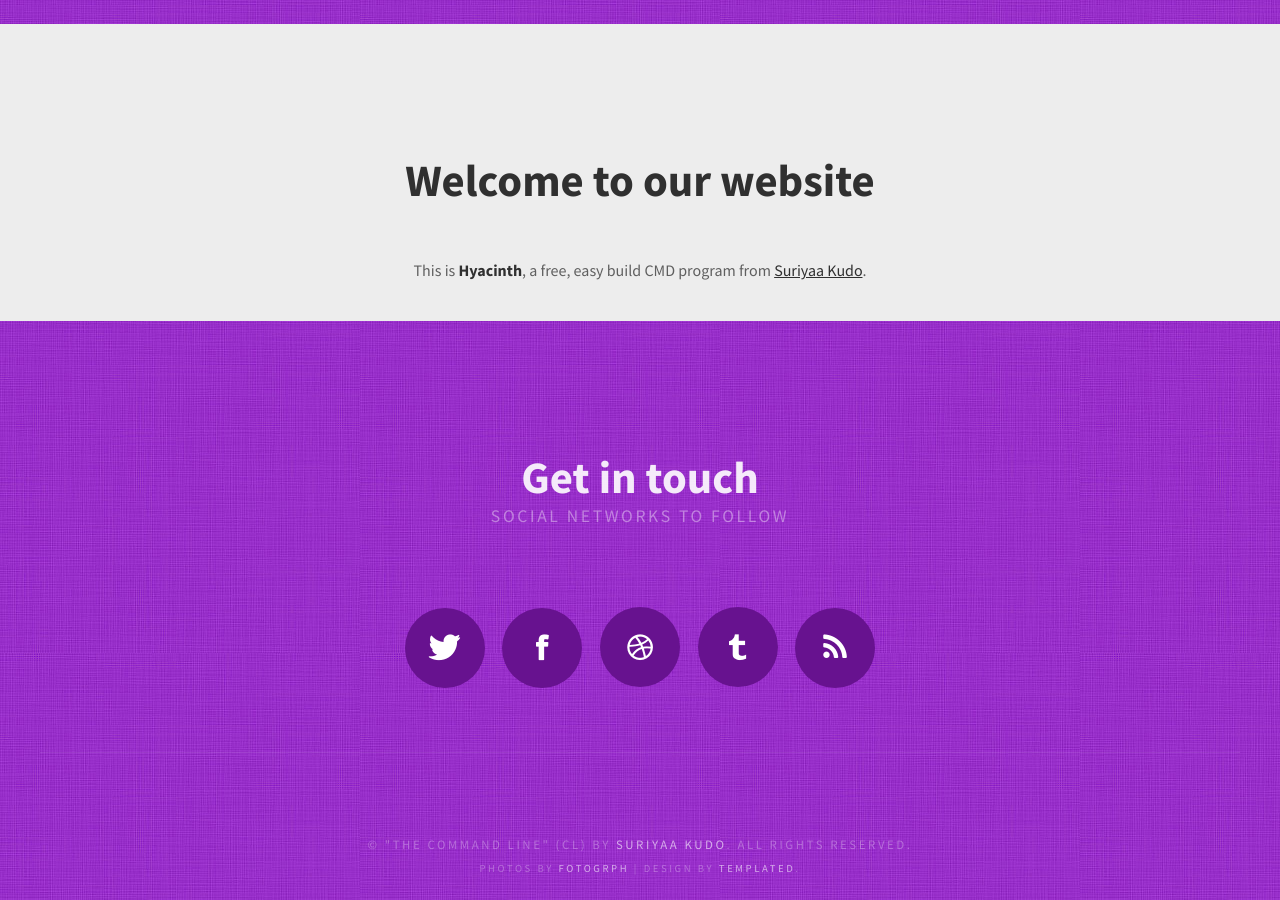
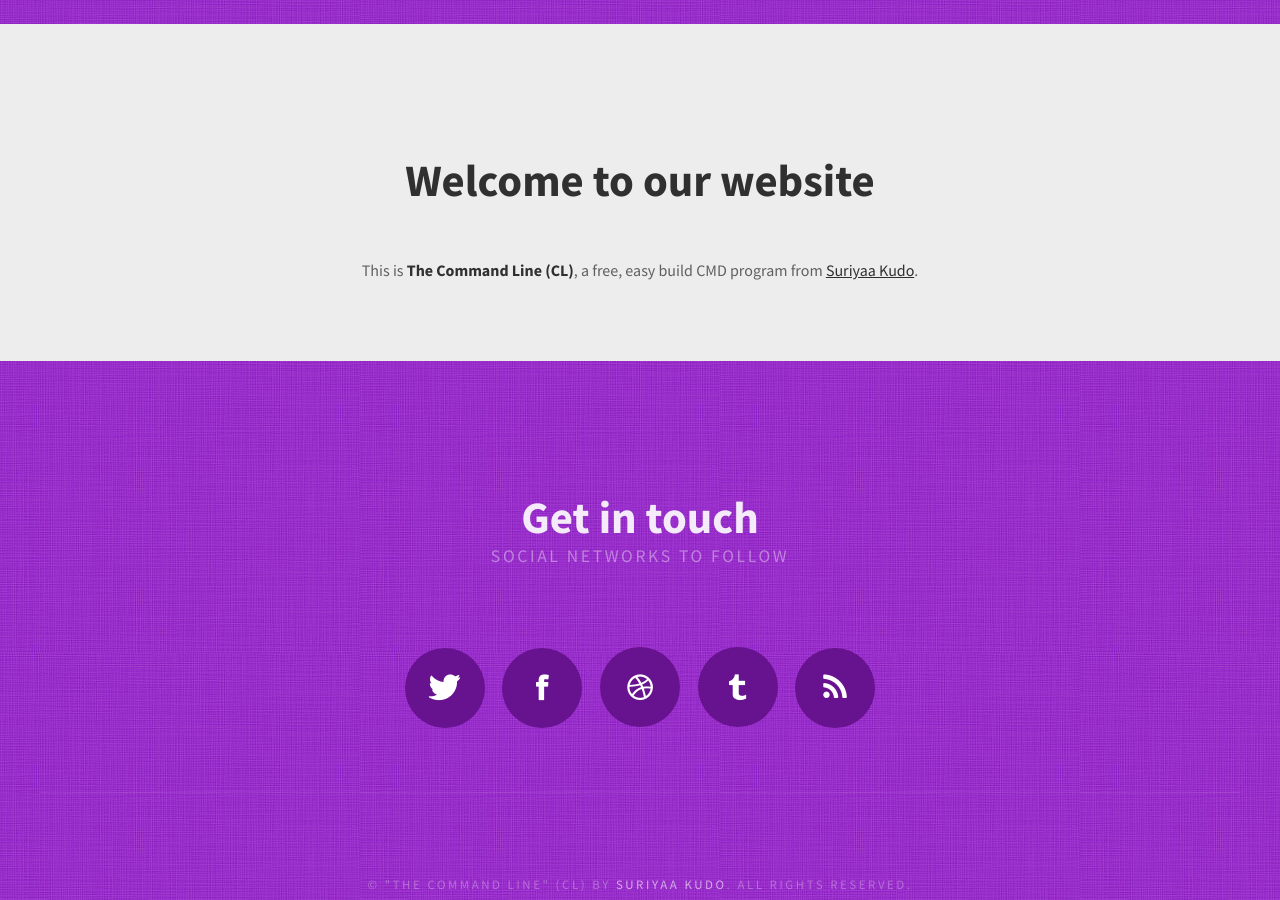
Before and after one commit to iSC-Host/cl.isc, a Jekyll site: the page built from index.html, in a window 1280 px wide and 900 px high, scrolled down 1147 px. Built offline with Jekyll 4.4.1, drawn with Linux system fonts in a browser that asks for light colours; comment, search, counter and statistics services are not loaded.

Commit message:
Update index.html

```diff
--- a/index.html
+++ b/index.html
@@ -31,7 +31,7 @@ text: Founded and developed by <a href="http://suriyaa.me" rel="nofollow">Suriya
 		<div class="title">
 			<h2>Welcome to our website</h2>
 		</div>
-		<p>This is <strong>Hyacinth</strong>, a free, easy build CMD program from <a href="http://suriyaa.me">Suriyaa Kudo</a>. </p>
-		<br />
+		<p>This is <strong>The Command Line (CL)</strong>, a free, easy build CMD program from <a href="http://suriyaa.me">Suriyaa Kudo</a>. </p>
+		<br /><br /><br />
 	</div>
 </div>
```
